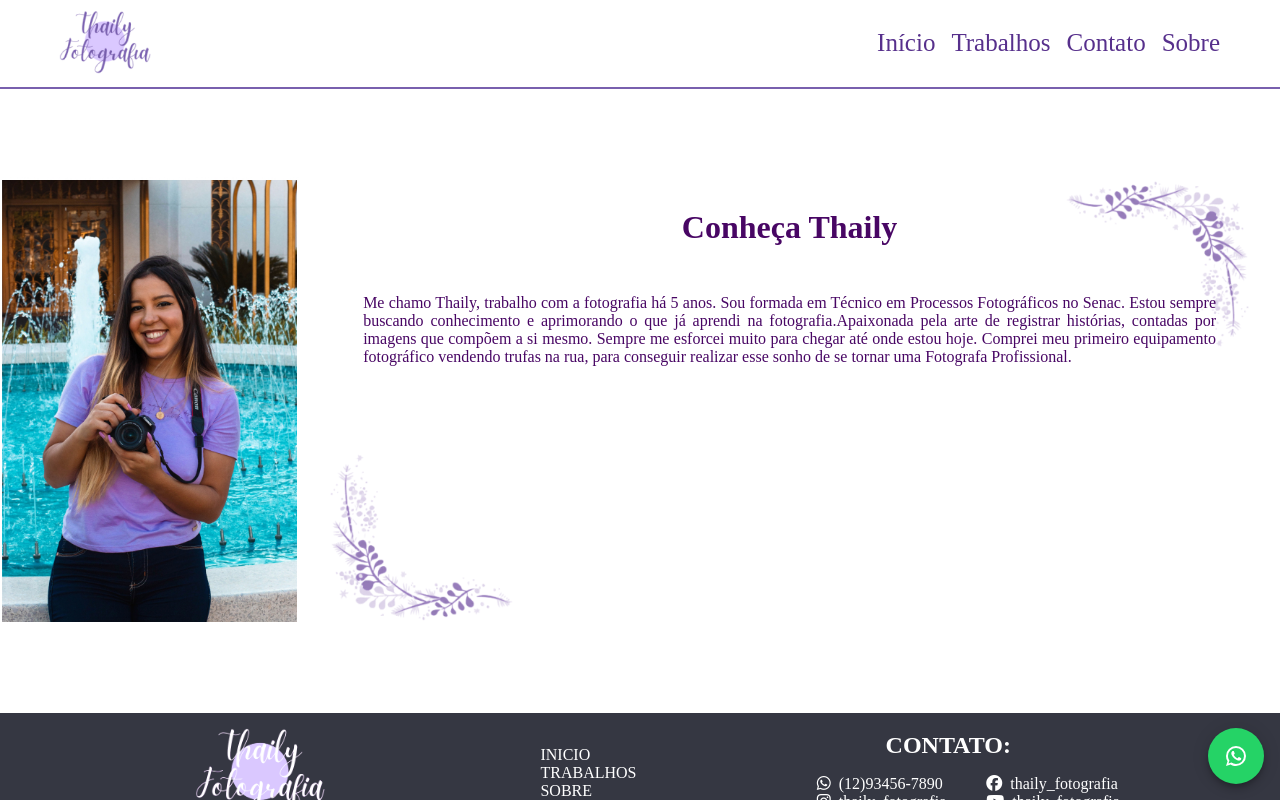
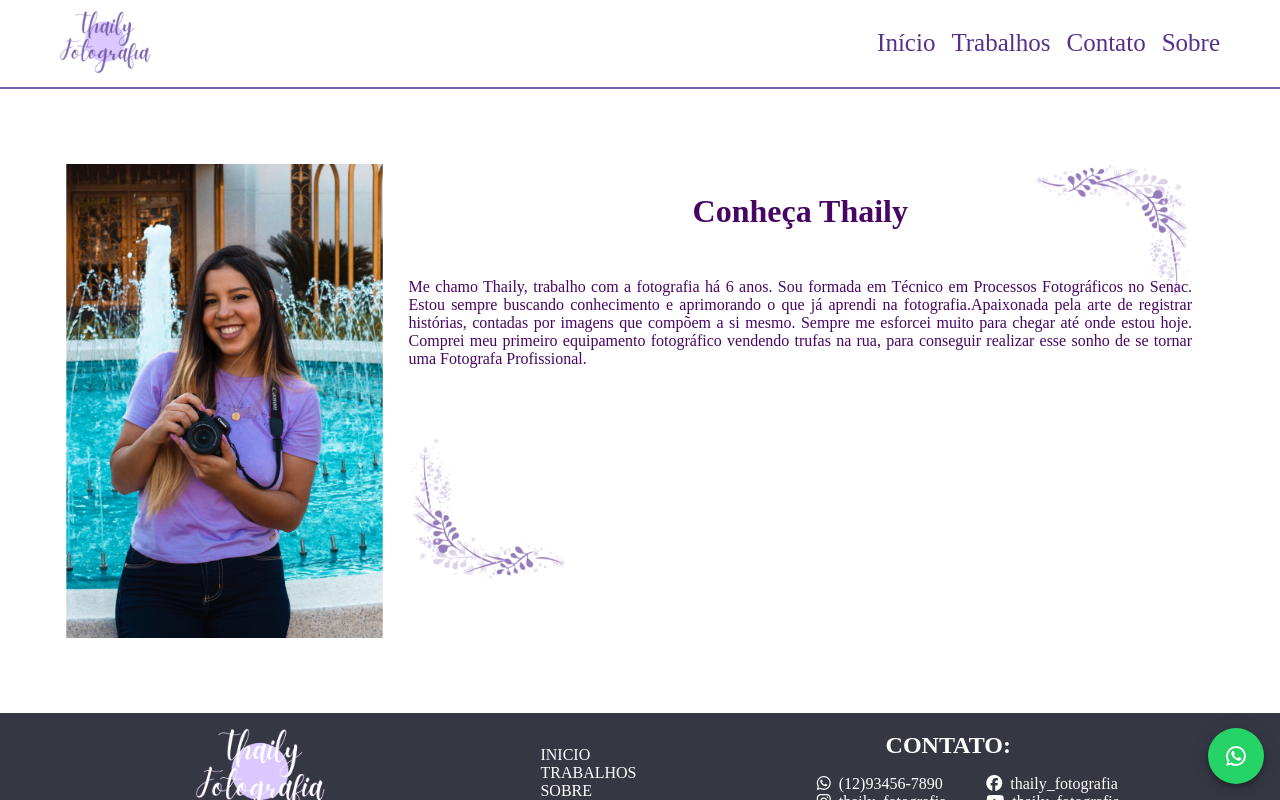
Before and after one commit to Sampai0z/thaily-fotografia, a React (Vite) app: page /sobre in a window 1280 px wide. Built offline with nearby package versions, Linux system fonts and the light colour scheme.

Commit message:
Arrumando o sobre

```diff
--- a/src/layouts/Sobre.jsx
+++ b/src/layouts/Sobre.jsx
@@ -5,7 +5,6 @@ import detail1 from "/detalheSobre.png";
 export default function Sobre() {
   return (
     <>
-      <div></div>
       <main className={c.Container}>
         <div className={c.foto}>
           <img src={Thaily} alt="thaily perfil" />
@@ -13,9 +12,8 @@ export default function Sobre() {
         <div className={c.caixaTexto}>
           <h3>Conheça Thaily</h3>
           <img className={c.detalhe} src={detail1} alt="" />
-          <img className={c.detalhe2} src={detail1} alt="" />
           <p>
-            Me chamo Thaily, trabalho com a fotografia há 5 anos. Sou formada em
+            Me chamo Thaily, trabalho com a fotografia há 6 anos. Sou formada em
             Técnico em Processos Fotográficos no Senac. Estou sempre buscando
             conhecimento e aprimorando o que já aprendi na fotografia.Apaixonada
             pela arte de registrar histórias, contadas por imagens que compõem a
@@ -24,7 +22,7 @@ export default function Sobre() {
             para conseguir realizar esse sonho de se tornar uma Fotografa
             Profissional.
           </p>
-          <div></div>
+          <img className={c.detalhe2} src={detail1} alt="" />
         </div>
       </main>
     </>
--- a/src/styles/layouts/HomePage.module.css
+++ b/src/styles/layouts/HomePage.module.css
@@ -3,7 +3,7 @@
   display: flex;
   flex-direction: column;
   /* background-color: #8471ad; */
-  background-color: #F0F0F0;
+  background-color: #FFF;
 }
 .banner {
   width: 100%;
--- a/src/styles/layouts/Sobre.module.css
+++ b/src/styles/layouts/Sobre.module.css
@@ -28,8 +28,8 @@
   display: flex;
   flex-wrap: wrap;
   justify-content: left;
-  align-items: flex-start;
-  align-content: flex-start;
+  align-items: center;
+  align-content: center;
   color: #480664;
   padding: 0rem 2.5rem;
 }
@@ -62,9 +62,9 @@
 @media (min-width: 768px) and (max-width: 1280px) {
   .Container {
     position: relative;
-    min-width: 100vw;
+    min-width: 90vw;
     height: 60vh;
-    padding: 1rem 0rem;
+    padding: 0rem 0rem;
     left: 50%;
     transform: translateX(-50%);
     background-color: #f5f5f5;
@@ -87,15 +87,31 @@
     position: relative;
     width: 100vw;
     height: auto;
+    padding: 0 0rem 0rem 0rem;
     display: flex;
     justify-content: left;
     align-items: start;
+    align-content: flex-start;
+    overflow-y: auto;
   }
   .caixaTexto p {
-    padding: 0rem 1.5rem;
+
+    padding: 0rem 1.5rem 0rem 1.5rem;
     text-align: justify;
     font-size: 1rem;
+
   }
+
+  .detalhe {
+    top: 0rem;
+    right: 0rem;
+  }
+  .detalhe2 {
+    position: relative;
+    bottom: 0rem;
+    left: 0rem;
+  }
+
 }
 @media (max-width: 768px) {
   .Container {
@@ -103,7 +119,7 @@
     min-width: 100%;
     min-height: 50vh;
     height: auto;
-    padding: 0.5rem 0.5rem;
+    padding: 0rem 0.5rem;
     background-color: #f5f5f5;
     display: flex;
     flex-direction: column;
@@ -125,13 +141,14 @@
   .caixaTexto {
     position: relative;
     width: 100%;
-    height: 50%;
+    height: 50vh;
+    padding: 0 1rem 5rem 1rem;
     display: flex;
     justify-content: left;
     align-items: center;
   }
   .caixaTexto p {
-    padding: 0rem 1.5rem;
+    padding: 0rem 0 3rem 0rem;
     text-align: justify;
     font-size: 1rem;
   }
```
Also changed, not shown: src/assets/fotos.json.
